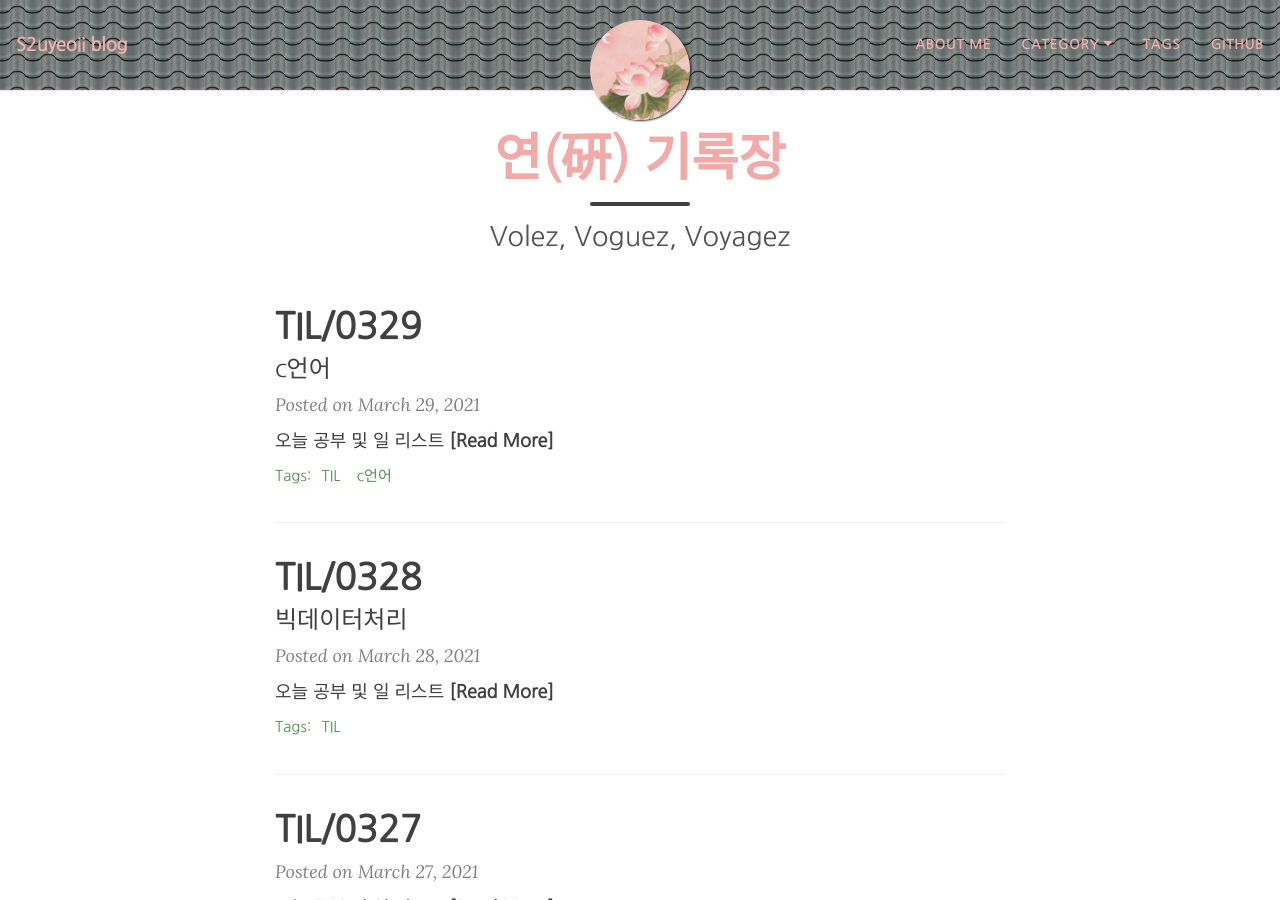
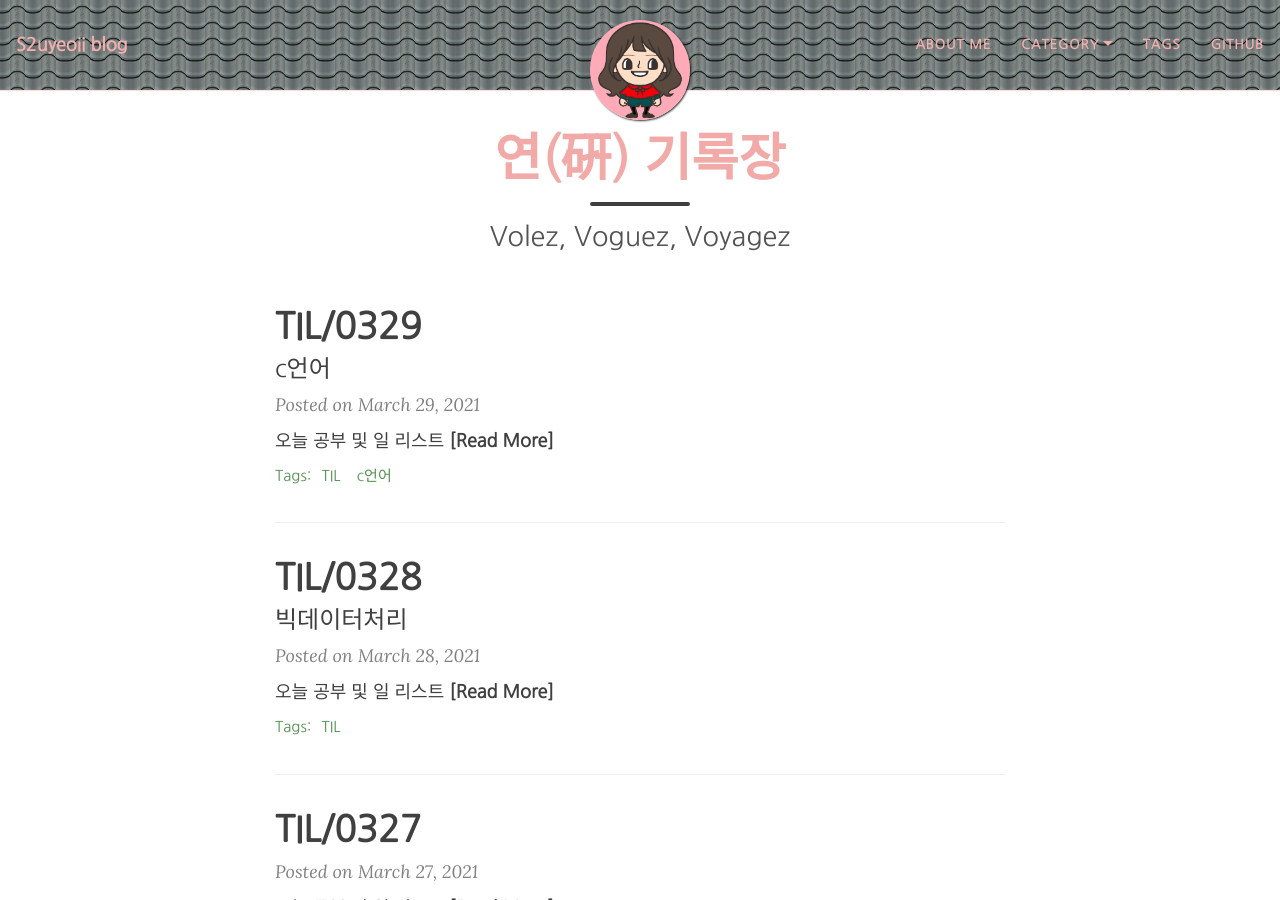
Before and after one commit to yeoneed/yeoneed.github.io, a Jekyll site: the page built from index.html, in a window 1280 px wide and 900 px high. Built offline with Jekyll 4.4.1, drawn with Linux system fonts in a browser that asks for light colours; nearby versions of some CDN libraries; some web fonts are replaced; the list of posts is cut into pages by our own code.

Commit message:
Update _config.yml

```diff
--- a/_config.yml
+++ b/_config.yml
@@ -24,7 +24,7 @@ navbar-links:
 
 # Image to show in the navigation bar - works best with a square image
 # Remove this parameter if you don't want an image in the navbar
-avatar: "/assets/img/yq.jpg"
+avatar: "/assets/img/KakaoTalk_20210330_042928319.jpg"
 
 # By default, the image is cut into a circle. You can disable this behaviour by setting 'round-avatar: false'
 round-avatar: true
```
